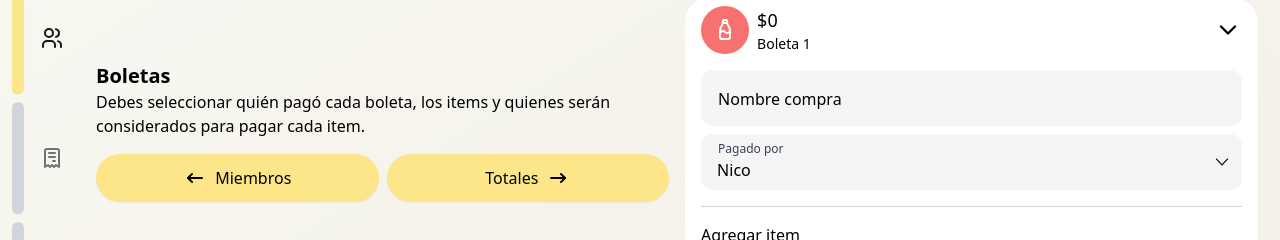
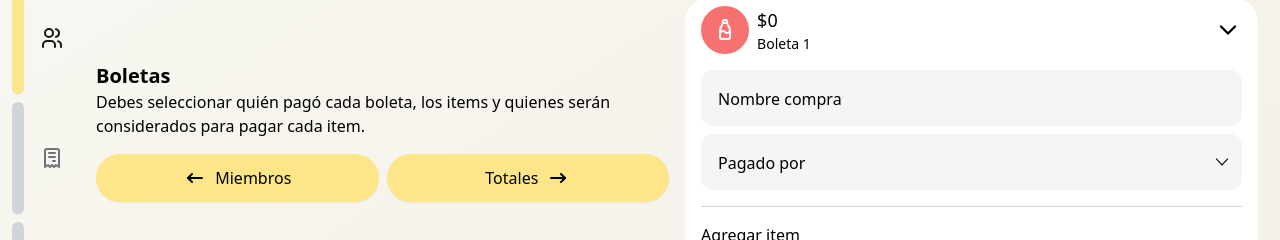
Before and after one commit to nicosmico/dividy-frontend, a React (Vite) app: page /split-bills/bills in a window 1280 px wide. Shown: the part 98-338 px from the top of the page. Built offline with nearby package versions, Linux system fonts and the light colour scheme.

Commit message:
feat(BillFormList): Use members store

```diff
--- a/src/features/split-bills/components/BillCard.tsx
+++ b/src/features/split-bills/components/BillCard.tsx
@@ -5,6 +5,7 @@ import { debounce } from 'src/utils/debounce';
 import { formatToCurrency } from 'src/utils/format-to';
 import { BillForm } from '..';
 import { Bill } from '../types/bill';
+import { Member } from '../types/member';
 import { TBillForm } from './BillForm';
 import { BillItemForm, TBillItemForm } from './BillItemForm';
 import { ItemsList } from './ItemsList';
@@ -12,6 +13,7 @@ import { ItemsList } from './ItemsList';
 interface Props {
   uuid: string;
   bill?: Bill;
+  members: Member[];
   onRemoveBill: (uuid: string) => void;
   onBillChange: (uuid: string, bill: TBillForm) => void;
   onInvalidBill: (uuid: string) => void;
@@ -21,6 +23,7 @@ interface Props {
 export function BillCard({
   uuid,
   bill,
+  members,
   onRemoveBill,
   onBillChange,
   onInvalidBill,
@@ -68,6 +71,7 @@ export function BillCard({
           name: bill?.name,
           paidBy: bill?.paidBy,
         }}
+        members={members}
         onValid={handleValidBill}
         onInvalid={() => onInvalidBill(uuid)}
       ></BillForm>
--- a/src/features/split-bills/components/BillForm.tsx
+++ b/src/features/split-bills/components/BillForm.tsx
@@ -2,6 +2,7 @@ import { zodResolver } from '@hookform/resolvers/zod';
 import { DefaultValues, FieldErrors, useForm } from 'react-hook-form';
 import { Input, InputError, Select } from 'src/components/form';
 import { z } from 'zod';
+import { Member } from '../types/member';
 
 const BILL_FORM_SCHEMA = z.object({
   name: z.string().min(1, 'Debes ingresar un nombre'),
@@ -11,10 +12,16 @@ export type TBillForm = z.infer<typeof BILL_FORM_SCHEMA>;
 
 interface Props {
   defaultValues?: DefaultValues<TBillForm>;
+  members: Member[];
   onValid: (values: TBillForm) => void;
   onInvalid: (values: FieldErrors<TBillForm>) => void;
 }
-export function BillForm({ defaultValues, onValid, onInvalid }: Props) {
+export function BillForm({
+  defaultValues,
+  members,
+  onValid,
+  onInvalid,
+}: Props) {
   const {
     register,
     handleSubmit,
@@ -45,9 +52,11 @@ export function BillForm({ defaultValues, onValid, onInvalid }: Props) {
           register={register('paidBy')}
           className='bg-neutral-100'
         >
-          <option value='1'>Nico</option>
-          <option value='2'>Manuel</option>
-          <option value='3'>Alejandra</option>
+          {members.map((member) => (
+            <option key={member.uuid} value={member.uuid}>
+              {member.name}
+            </option>
+          ))}
         </Select>
         <InputError errors={errors.paidBy}></InputError>
       </div>
--- a/src/features/split-bills/components/BillsFormList.tsx
+++ b/src/features/split-bills/components/BillsFormList.tsx
@@ -2,6 +2,7 @@ import { IconPlus } from '@tabler/icons-react';
 import { useEffect, useState } from 'react';
 import { RoundedButton } from 'src/components/ui';
 import useBills from '../hooks/useBills';
+import useMembers from '../hooks/useMembers';
 import { BillCard } from './BillCard';
 import { TBillForm } from './BillForm';
 import { TBillItemForm } from './BillItemForm';
@@ -16,6 +17,7 @@ export function BillsFormList() {
     addItemToBill,
     removeItemFromBill,
   } = useBills();
+  const { members, membersOrder } = useMembers();
 
   const [billsList, setBillsList] = useState<string[]>(() => {
     return billsOrder.length ? billsOrder : [crypto.randomUUID()];
@@ -80,6 +82,7 @@ export function BillsFormList() {
               <BillCard
                 uuid={uuid}
                 bill={bills[uuid]}
+                members={membersOrder.map((uuid) => members[uuid])}
                 onRemoveBill={handleRemoveBill}
                 onBillChange={handleBillChange}
                 onInvalidBill={handleInvalidBill}
```
